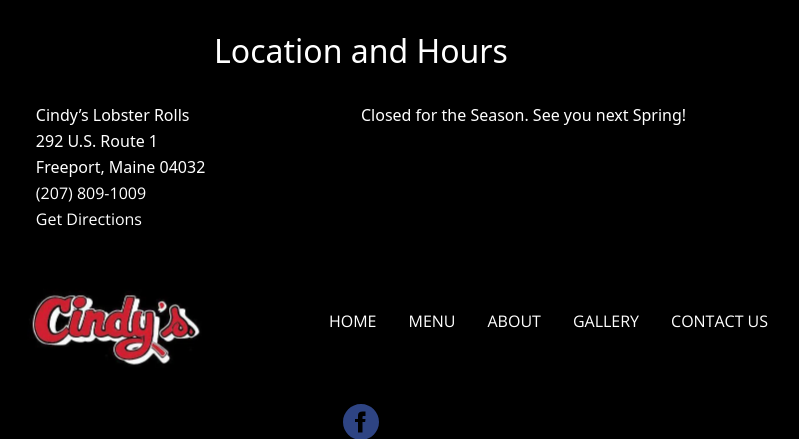
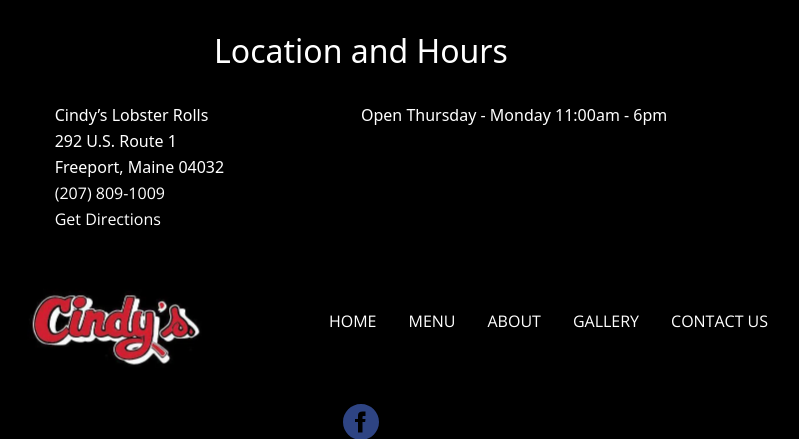
Before and after one commit to tallen1985/cindysLobsterRolls, a PHP site: page /index.php in a window 1280 px wide. Shown: the part 2088-2527 px from the top of the page, without its empty margins (279-1078 px from the left). Run offline with PHP 8.4, Linux system fonts and the light colour scheme.

Commit message:
remove closed modal

```diff
--- a/contact.php
+++ b/contact.php
@@ -23,10 +23,10 @@
                 </p>
             </div>
             <div class="column">
-                <!-- <p>
+                <p>
                     Open Thursday - Monday 11:00am - 6pm
-                </p> -->
-                <p>Closed for the Season.  See you next Spring!</p>
+                </p>
+                <!-- <p>Closed for the Season.  See you next Spring!</p> -->
             </div>
         </div>
     </div>
```
